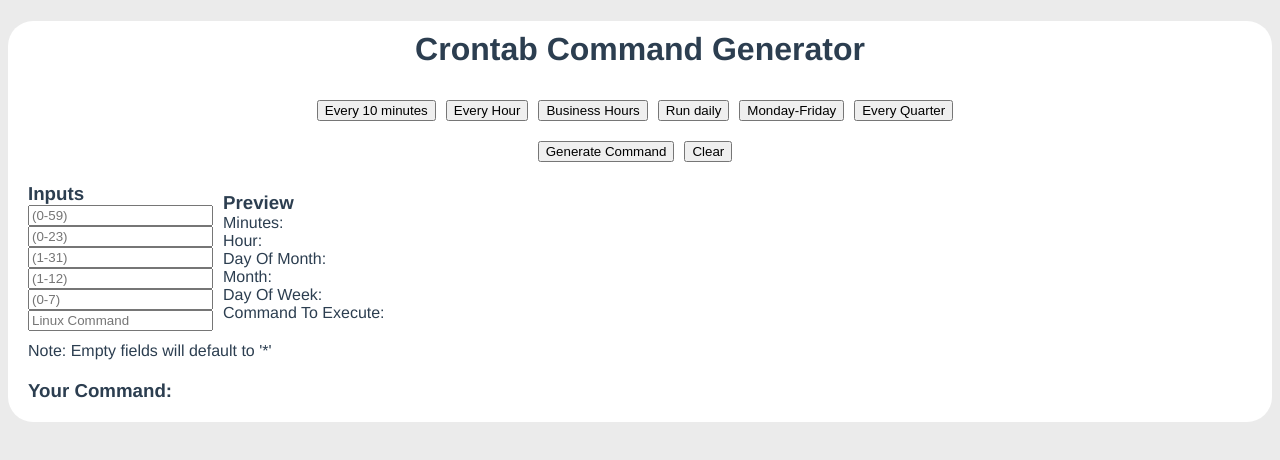
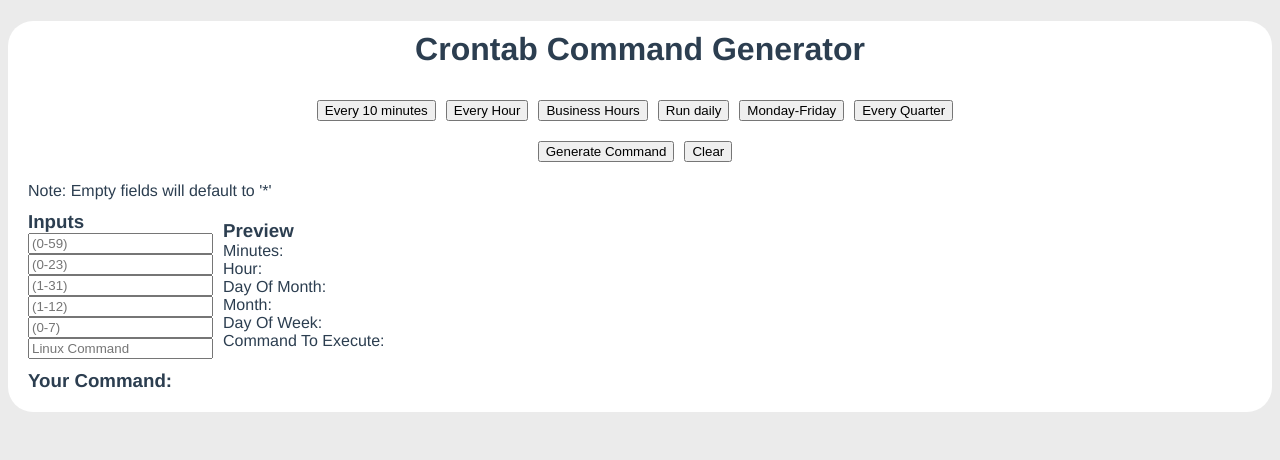
Before and after one commit to riquenandez/crontab-generation, a Vue app: page / in a window 1280 px wide. Shown: the top 460 px of the page. Built offline with nearby package versions, Linux system fonts and the light colour scheme.

Commit message:
minor CrontabGenerator improvements

```diff
--- a/src/components/CrontabGenerator.vue
+++ b/src/components/CrontabGenerator.vue
@@ -28,11 +28,11 @@ If you wish you to add a new crontab generation function, you can include it und
       <button v-on:click="generateCommand()">Generate Command</button>
       <button v-on:click="clearCommand()">Clear</button>
     </section>
+    <p>Note: Empty fields will default to '*'</p>
     <section class="inputInterface">
       <Inputs v-bind:parameters="parameters" />
       <LiveCommand v-bind:parameters="parameters" />
     </section>
-    <p>Note: Empty fields will default to '*'</p>
     <h3>Your Command: {{command}}</h3>
   </div>
 </template>
@@ -159,9 +159,16 @@ button {
 
 h3,
 p {
-  padding-bottom: 20px;
   padding-left: 20px;
   margin: 0;
+}
+
+p {
+  padding-top: 10px;
+}
+
+h3 {
+  padding-bottom: 20px;
 }
 
 .buttons {
```
